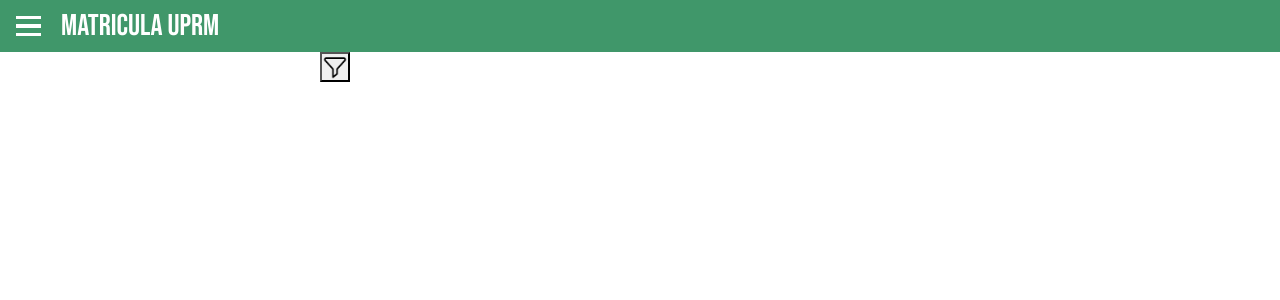
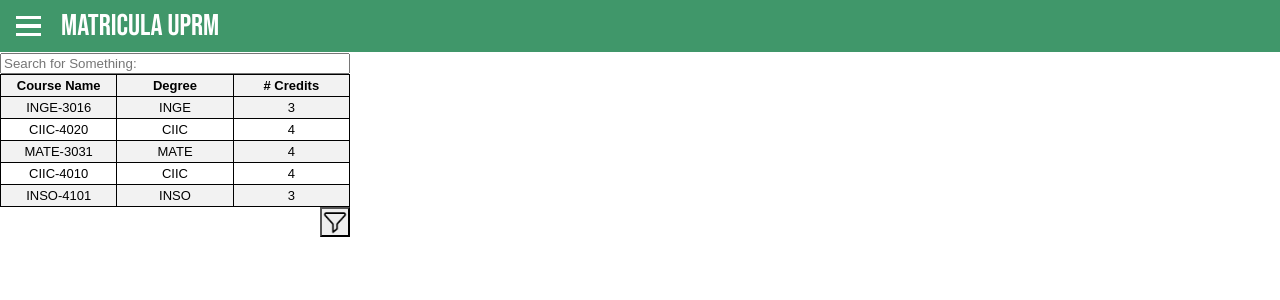
Before and after one commit to uprm-inso4101-2023-2024-s2/semester-project-studentenrollmentsystem, a React (Create React App) app: page /filter-test in a window 1280 px wide. Shown: the top 300 px of the page. Built offline with nearby package versions, Linux system fonts and the light colour scheme.

Commit message:
basic search bar component

```diff
--- /dev/null
+++ b/src/components/searchBar.js
@@ -0,0 +1,48 @@
+import React from 'react'
+import styles from "../styles/components/searchBar.module.scss"
+
+export default function SearchBar({data}) {
+  const[searchData, setSearchData] = React.useState([]);
+  const[searchResults, setSearchResults] = React.useState([]);
+  React.useEffect(()=>{
+    setSearchData(data);
+    setSearchResults(data);
+  },[data]);
+
+  const search = (keyword) => {
+    keyword = keyword.toUpperCase();
+    const results = searchData.filter(
+      (course) =>
+        course.course.includes(keyword) ||
+        course.degree.includes(keyword) ||
+        course.code.includes(keyword) ||
+        course.name.includes(keyword)
+    );
+    setSearchResults(results);
+  };
+
+  return (
+    <div className={styles.searchBar}>
+      <input id="searchInput" type="text" placeholder="Search for Something: "
+        onChange={(e)=>search(e.target.value)}/>
+      <table className={styles.table}>
+        <thead>
+          <tr>
+            <th>Course Name</th>
+            <th>Degree</th>
+            <th># Credits</th>
+          </tr>
+        </thead>
+        <tbody>
+          {searchResults.map((course, index) => (
+            <tr key={index}>
+              <td>{course.course}</td>
+              <td>{course.degree}</td>
+              <td>{course.credits}</td>
+            </tr>
+          ))}
+        </tbody>
+      </table>
+    </div>
+  );
+}
--- a/src/pages/FilterTest.js
+++ b/src/pages/FilterTest.js
@@ -1,5 +1,6 @@
 import React from "react";
 import Filter from "../components/filter";
+import SearchBar from "../components/searchBar";
 
 export default function FilterTestPage() {
   const randList = [
@@ -12,6 +13,7 @@
 
   return (
     <div>
+      <SearchBar data={randList}/>
       <Filter courseList={randList}/>
     </div>
   );
--- /dev/null
+++ b/src/styles/components/searchBar.module.scss
@@ -0,0 +1,35 @@
+.searchBar {
+  text-align: left;
+  width: 350px;
+
+  [id=searchInput] {
+    width: 342px;
+  }
+}
+
+.table {
+  table-layout: fixed;
+  width: 100%;
+  border-collapse: collapse;
+  font-family: Arial, sans-serif;
+  font-size: small;
+
+  th, td {
+    text-align: center;
+    width: 100%;
+    padding: 3px;
+    border: 1px solid #000000;
+  }
+
+  th {
+    color: #000000;
+  }
+
+  tr:nth-child(even) {
+    background-color: #ffffff;
+  }
+
+  tr:nth-child(odd) {
+    background-color: #f2f2f2;
+  }
+}
```
